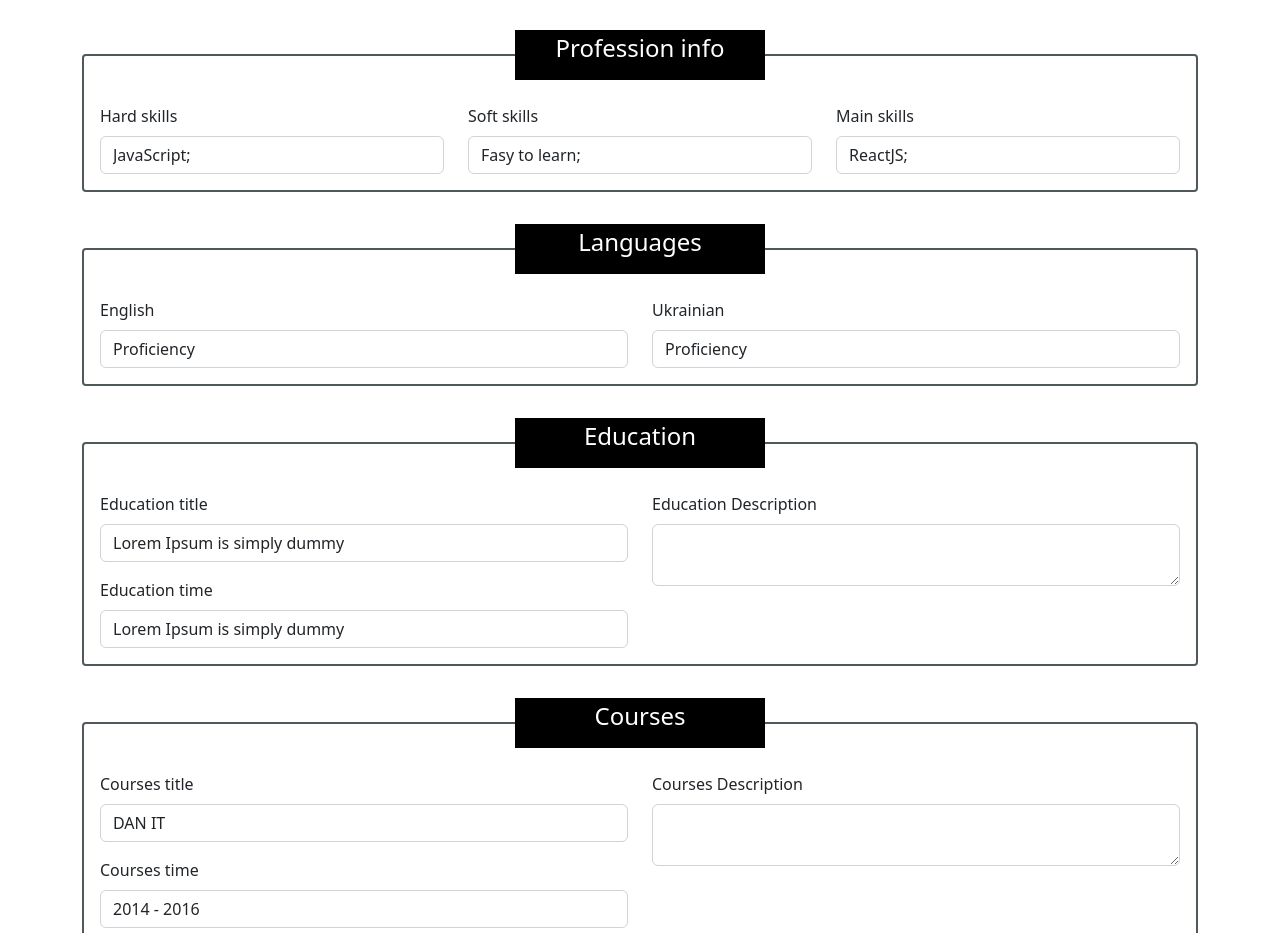
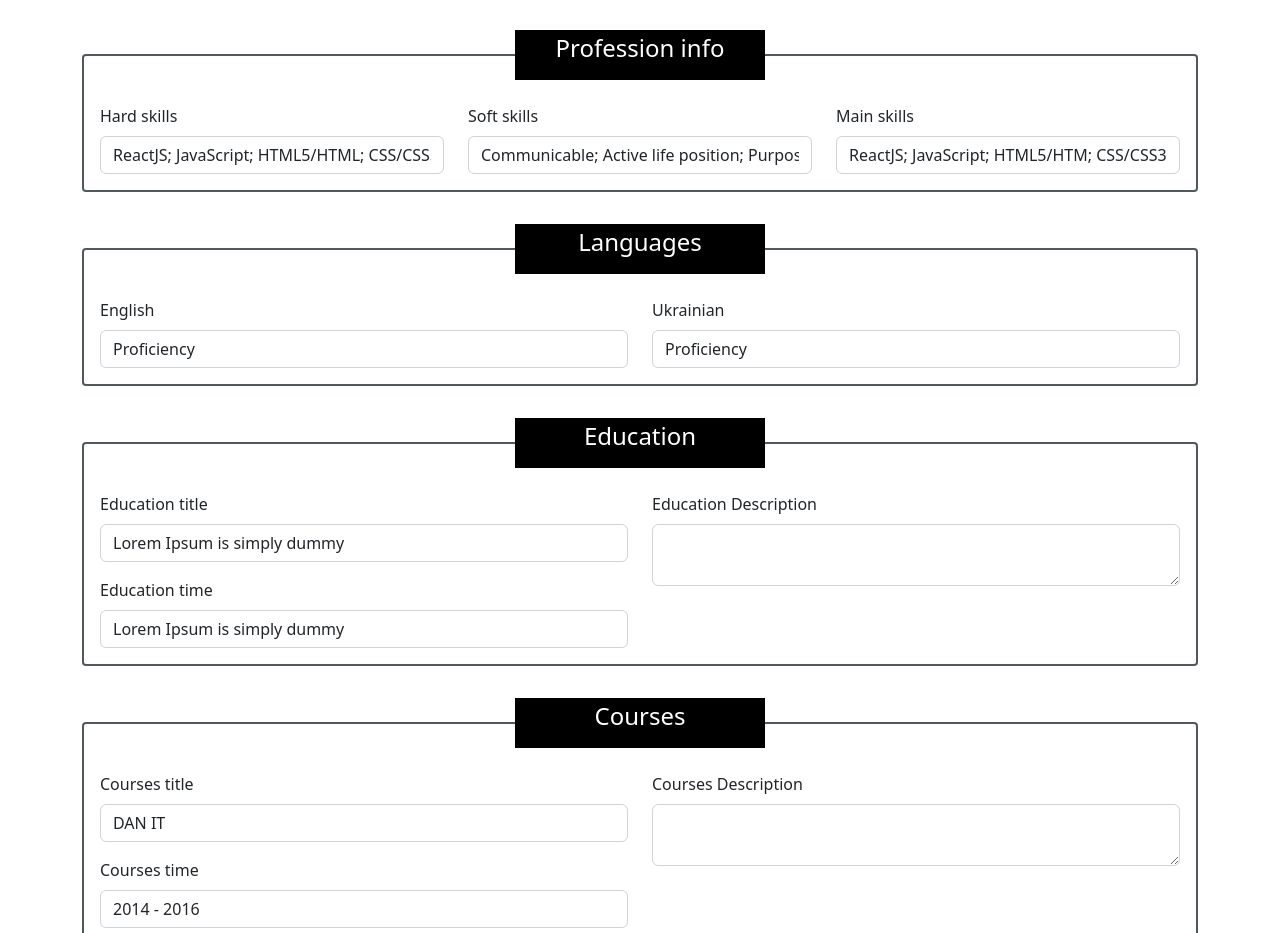
Before and after one commit to Nikita-Perkovskiy/React-redux-practice, a React (Create React App) app in the folder react-redux-practice/: page /Block2 in a window 1280 px wide. Shown: the part 1142-2075 px from the top of the page. Built offline with nearby package versions, Linux system fonts and the light colour scheme.

Commit message:
combine all reducers, working form ready

```diff
--- a/react-redux-practice/package.json
+++ b/react-redux-practice/package.json
@@ -19,6 +19,8 @@
     "react-router-dom": "^6.8.1",
     "react-scripts": "5.0.1",
     "redux": "^4.2.1",
+    "redux-devtools-extension": "^2.13.9",
+    "redux-logger": "^3.0.6",
     "redux-thunk": "^2.4.2",
     "web-vitals": "^2.1.4",
     "yup": "^1.0.2"
--- a/react-redux-practice/src/Components/Block1/Block1.jsx
+++ b/react-redux-practice/src/Components/Block1/Block1.jsx
@@ -2,18 +2,18 @@ import React from "react";
 import { Button, Col, Container, Row } from "react-bootstrap";
 import { useDispatch, useSelector } from "react-redux";
 import { selectCounter } from "../../selects";
-import { actionIncrease, actionDecrease } from "../../reducers";
+import { countIncrease, countDecrease } from "../../store/Actions";
 
 const Block1 = () => {
   const dispatch = useDispatch();
   const count = useSelector(selectCounter);
 
   const increase = () => {
-    dispatch(actionIncrease());
+    dispatch(countIncrease());
   };
 
   const decrease = () => {
-    dispatch(actionDecrease());
+    dispatch(countDecrease());
   };
 
   return (
--- a/react-redux-practice/src/Components/Block2/Block2.jsx
+++ b/react-redux-practice/src/Components/Block2/Block2.jsx
@@ -4,8 +4,14 @@ import Textarea from "../Form/Textarea/Textarea";
 import { Formik } from "formik";
 import "./index.scss";
 import { Container } from "react-bootstrap";
+import { useSelector, useDispatch } from "react-redux";
+import { selectorCvData } from "../../selects";
+import { setCvData } from "../../store/Actions";
 
 const Block2 = () => {
+  const cvData = useSelector(selectorCvData);
+  const dispatch = useDispatch();
+
   return (
     <div style={{ width: "100%", height: "100%", backgroundColor: "#ffffff" }}>
       <Container>
@@ -14,42 +20,9 @@ const Block2 = () => {
           <div className="page">
             {" "}
             <Formik
-              initialValues={{
-                name: "igor tobolyakov",
-                profession: "Frontend developer",
-                region: "Ukraine, Kiev",
-                skype: "",
-                email: "igor.dan596@google.com",
-                phone: "073 000 00 00",
-                telegram: "",
-                github: "",
-                gitlab: "",
-                linkedin: "",
-                photo: "",
-                summary:
-                  "Lorem Ipsum is simply dummy text of the printing and typesetting industry. Lorem Ipsum has been the industry's standard dummy text ever since the 1500s, when an unknown printer took a galley of type and scrambled it to make a type specimen book. It has survived not only five centuries, but also the leap into electronic typesetting, remaining essentially unchanged.",
-                workProfession: "Lorem Ipsum is simply dummy text",
-                workTimeStart: "",
-                workTimeEnd: "",
-                workCompanyName: "Lorem Ipsum is simply dummy",
-                workJobDescription:
-                  "Lorem Ipsum is simply dummy text of the printing  and typesetting industry. Lorem Ipsum has been the  industry's standard dummy text ever since the 1500s, when an",
-                professionHardSkills: "JavaScript;",
-                professionSoftSkills: "Fasy to learn;",
-                professionMainSkills: "ReactJS;",
-                languageEnglish: "Proficiency",
-                languageUkrainian: "Proficiency",
-                educationTitle: "Lorem Ipsum is simply dummy text",
-                educationTime: "2014 - 2016",
-                educationDescription:
-                  "Lorem Ipsum is simply dummy text of the printing and typesetting industry. Lorem Ipsum has been the industry's standard dummy text ever since the 1500s, when an unknown printer took a galley of type and scrambled it to make a type specimen book.",
-                coursesTitle: "DAN IT",
-                coursesTime: "2014 - 2016",
-                coursesDescription:
-                  "Lorem Ipsum is simply dummy text of the printing and typesetting industry. Lorem Ipsum has been the industry's standard dummy text ever since the 1500s, when an unknown printer took a galley of type and scrambled it to make a type specimen book.",
-              }}
+              initialValues={cvData}
               onSubmit={(values) => {
-                console.log(values);
+                dispatch(setCvData(values));
               }}
             >
               {({
--- a/react-redux-practice/src/reducers/index.js
+++ b/react-redux-practice/src/reducers/index.js
@@ -1,3 +1,3 @@
-import countReducer, { actionIncrease, actionDecrease } from "./count.reducer";
+// import countReducer, { actionIncrease, actionDecrease } from "./reducers";
 
-export { countReducer, actionIncrease, actionDecrease };
+// export { countReducer, actionIncrease, actionDecrease };
--- a/react-redux-practice/src/reducers/count.reducer.js
+++ b/react-redux-practice/src/reducers/reducers.js
@@ -1,6 +1,10 @@
 import { createSlice } from "@reduxjs/toolkit";
+import { createReducer } from "@reduxjs/toolkit";
+import * as actions from "../store/Actions";
+// import { setCvData } from "../store/Actions";
 
-export const defaultState = {
+export const initialState = {
+  count: 0,
   cv: {
     name: "igor tobolyakov",
     profession: "Frontend developer",
@@ -41,23 +45,37 @@ export const defaultState = {
   loading: true,
 };
 
-const initialState = {
-  count: 0,
-};
-
-export const coutSlice = createSlice({
-  name: "counter",
-  initialState,
-  reducers: {
-    actionIncrease: (state) => {
-      state.count += 1;
-    },
-    actionDecrease: (state) => {
-      state.count -= 1;
-    },
+export default createReducer(initialState, {
+  [actions.countIncrease]: (state) => {
+    state.count += 1;
+  },
+  [actions.countDecrease]: (state) => {
+    state.count -= 1;
+  },
+  [actions.setCvData]: (state, { payload }) => {
+    state.cv = payload;
   },
 });
 
-export const { actionIncrease, actionDecrease } = coutSlice.actions;
+// export const coutSlice = createSlice({
+//   name: "counter",
+//   initialState,
+//   reducers: {
+//     actionIncrease: (state) => {
+//       state.count += 1;
+//     },
+//     actionDecrease: (state) => {
+//       state.count -= 1;
+//     },
+//   },
+// });
 
-export default coutSlice.reducer;
+// export const cvSlice = createSlice({
+//   name: "CV",
+//   initialState,
+//   reducers: {},
+// });
+
+// export const { actionIncrease, actionDecrease } = coutSlice.actions;
+
+// export default coutSlice.reducer;
--- a/react-redux-practice/src/selects/counter.select.js
+++ b/react-redux-practice/src/selects/counter.select.js
@@ -1 +1 @@
-export const selectCounter = (state) => state.counter.count;
+export const selectCounter = (state) => state.count;
--- /dev/null
+++ b/react-redux-practice/src/selects/cvForm.select.js
@@ -0,0 +1 @@
+export const selectorCvData = (state) => state.cv;
--- a/react-redux-practice/src/selects/index.js
+++ b/react-redux-practice/src/selects/index.js
@@ -1,3 +1,4 @@
 import { selectCounter } from "./counter.select";
+import { selectorCvData } from "./cvForm.select";
 
-export { selectCounter };
+export { selectCounter, selectorCvData };
--- a/react-redux-practice/src/store/ActionName.js
+++ b/react-redux-practice/src/store/ActionName.js
@@ -1,2 +1,3 @@
 export const COUNT_INCREASE = "CountIncrease";
 export const COUNT_DECREASE = "CountDecrease";
+export const SET_CV_DATA = "SET_CV_DATA";
--- a/react-redux-practice/src/store/Actions.js
+++ b/react-redux-practice/src/store/Actions.js
@@ -1,15 +1,27 @@
-import { COUNT_INCREASE, COUNT_DECREASE } from "./ActionName";
+import { createAction } from "@reduxjs/toolkit";
+import { COUNT_INCREASE, COUNT_DECREASE, SET_CV_DATA } from "./ActionName";
 
-export const countIncrease = (count) => {
-  return {
-    type: COUNT_INCREASE,
-    payload: count + 1,
-  };
-};
+export const countIncrease = createAction(COUNT_INCREASE);
+export const countDecrease = createAction(COUNT_DECREASE);
+export const setCvData = createAction(SET_CV_DATA);
 
-export const countDecrease = (count) => {
-  return {
-    type: COUNT_DECREASE,
-    payload: count - 1,
-  };
-};
+// export const countIncrease = (count) => {
+//   return {
+//     payload: count + 1,
+//   };
+// };
+
+// export const countDecrease = (count) => {
+//   return {
+//     type: COUNT_DECREASE,
+//     payload: count - 1,
+//   };
+// };
+
+// export const setCvData = (cv) => {
+//   return {
+//     type: SET_CV_DATA,
+//     payload: (cv = payload),
+//   };
+// };
+//createAction(SET_CV_DATA);
--- a/react-redux-practice/src/store/store.js
+++ b/react-redux-practice/src/store/store.js
@@ -1,11 +1,12 @@
-import { configureStore } from "@reduxjs/toolkit";
-import { createStore } from "redux";
-import { countReducer } from "../reducers/index.js";
+import { createStore, applyMiddleware } from "redux";
+import { composeWithDevTools } from "redux-devtools-extension";
+import thunk from "redux-thunk";
+import logger from "redux-logger";
+import rootReducers from "../reducers/reducers";
 
-const store = configureStore({
-  reducer: {
-    counter: countReducer,
-  },
-});
+const store = createStore(
+  rootReducers,
+  composeWithDevTools(applyMiddleware(thunk, logger))
+);
 
 export default store;
```
Also changed, not shown: 1 other file (tests, documents, lock files or other folders).
